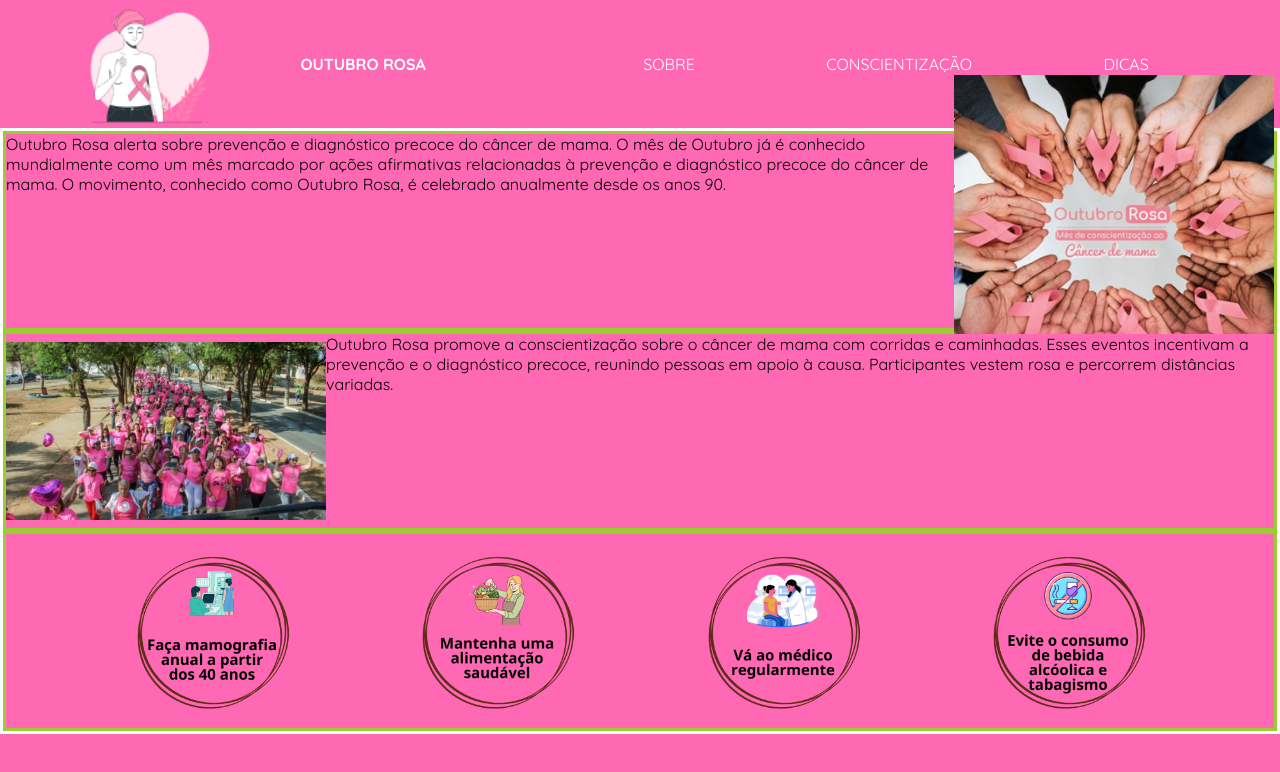
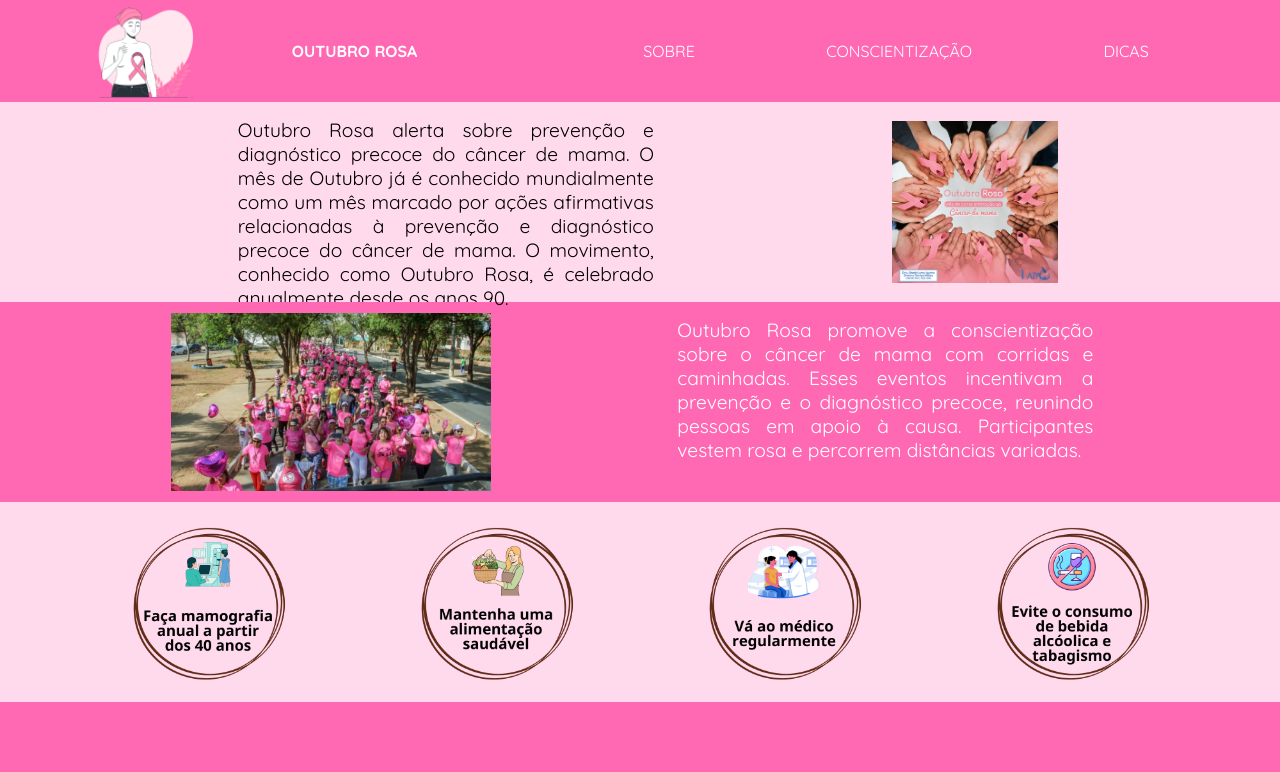
Before and after one commit to lolimamota/Aula-6, a React (Vite) app in the folder Project-01/: page / in a window 1280 px wide. Shown: the top 772 px of the page. Built offline with nearby package versions, Linux system fonts and the light colour scheme.

Commit message:
FINISH: SCSS on main, CHANGE: Icon on html

```diff
--- a/Project-01/index.html
+++ b/Project-01/index.html
@@ -2,7 +2,7 @@
 <html lang="pt-br">
   <head>
     <meta charset="UTF-8" />
-    <link rel="icon" type="image/svg+xml" href="/vite.svg" />
+    <link rel="icon" type="icon" href="./src/Components/Header/img/Logo CM.png" />
     <meta name="viewport" content="width=device-width, initial-scale=1.0" />
     <link rel="stylesheet" href="./src/Components/SCSSProject/style.scss">
     <title>Outubro Rosa</title>
--- a/Project-01/src/Components/Main/Main.jsx
+++ b/Project-01/src/Components/Main/Main.jsx
@@ -9,20 +9,20 @@ import Not from './img/proibido.png';
 export default function Main() {
   return (
     <main className='MainOut'>
-    <section className='Sec01'>
-        <p>Outubro Rosa alerta sobre prevenção e diagnóstico precoce do câncer de mama. O mês de Outubro já é conhecido mundialmente como um mês marcado por ações afirmativas relacionadas à prevenção e diagnóstico precoce do câncer de mama. O movimento, conhecido como Outubro Rosa, é celebrado anualmente desde os anos 90.</p>
+    <section className='BgLight'>
+        <p className='BgLight'>Outubro Rosa alerta sobre prevenção e diagnóstico precoce do câncer de mama. O mês de Outubro já é conhecido mundialmente como um mês marcado por ações afirmativas relacionadas à prevenção e diagnóstico precoce do câncer de mama. O movimento, conhecido como Outubro Rosa, é celebrado anualmente desde os anos 90.</p>
         <figure className='Fig01'>
             <img src={Hand} alt="Imagem de várias mãos segurando laços rosa em forma de um circulo contendo a seguinte frase no meio 'Outubro Rosa, Mês de conscientização ao cancer de mama'" />
         </figure>
     </section>
-    <section className='Sec02'>
+    <section>
         <figure className='Fig02'>
             <img src={Run}
             alt="Varias mulheres vestidas com a camisa cor de rosa simbolizando as cores da campanha em uma corrida" />
         </figure>
-        <p>Outubro Rosa promove a conscientização sobre o câncer de mama com corridas e caminhadas. Esses eventos incentivam a prevenção e o diagnóstico precoce, reunindo pessoas em apoio à causa. Participantes vestem rosa e percorrem distâncias variadas.</p>
+        <p className='ChngColor'>Outubro Rosa promove a conscientização sobre o câncer de mama com corridas e caminhadas. Esses eventos incentivam a prevenção e o diagnóstico precoce, reunindo pessoas em apoio à causa. Participantes vestem rosa e percorrem distâncias variadas.</p>
     </section>
-    <section className='Sec03'>
+    <section className='BgLight'>
         <figure className='Fig03'>
             <img src={Mamografia} alt="" />
             <img src={Alimentacao} alt="" />
--- a/Project-01/src/Components/SCSSProject/style.scss
+++ b/Project-01/src/Components/SCSSProject/style.scss
@@ -1,7 +1,7 @@
 @import url('https://fonts.googleapis.com/css2?family=Quicksand:wght@300..700&display=swap');
 
 
-*{
+* {
     margin: 0;
     padding: 0;
     box-sizing: border-box;
@@ -10,29 +10,33 @@
     list-style: none;
 }
 
-.HeaderOut{
+.HeaderOut {
     display: flex;
     justify-content: space-around;
     align-items: center;
 
 
-    figure{
+    figure {
         display: flex;
         width: 40%;
         justify-content: space-evenly;
         align-items: center;
-        img{
-            width: 10vw;
+
+        img {
+            width: 8vw;
         }
-        h1{
+
+        h1 {
             text-transform: uppercase;
             font-size: 1rem;
             color: white;
         }
     }
-    nav{
+
+    nav {
         width: 60%;
-        ul{
+
+        ul {
             display: flex;
             justify-content: space-evenly;
             text-transform: uppercase;
@@ -41,37 +45,57 @@
     }
 }
 
-.MainOut{
-    border: solid white;
-    section{
+.MainOut {
+    section {
         height: 25vh;
-        border: solid yellowgreen;
         display: flex;
-        justify-content: space-between;
+        justify-content: space-evenly;
     }
-    .Fig01{
+
+    p{
+        width: 35%;
+        font-size: 1.2rem;
+        text-align: justify;
+        padding: 1rem;
+    }
+
+    .ChngColor{
+        color: white;
+    }
+
+    .BgLight {
+        background-color: #FFD9EC;
+    }
+
+    .Fig01 {
+        display: flex;
+        align-items: center;
+        background-color: #FFD9EC;
+
+        img {
+            background-color: #FFD9EC;
+            width: 13vw;
+        }
+    }
+
+    .Fig02 {
         display: flex;
         align-items: center;
 
-        img{
-            width: 25vw;
-        }
-    }
-    .Fig02{
-        display: flex;
-        align-items: center;
-
-        img{
+        img {
             width: 40vh;
         }
     }
-    .Fig03{
+
+    .Fig03 {
         width: 100%;
         display: flex;
         justify-content: space-evenly;
         align-items: center;
+        background-color: #FFD9EC;
 
-        img{
+        img {
+            background-color: #FFD9EC;
             width: 20vh;
         }
     }
```
